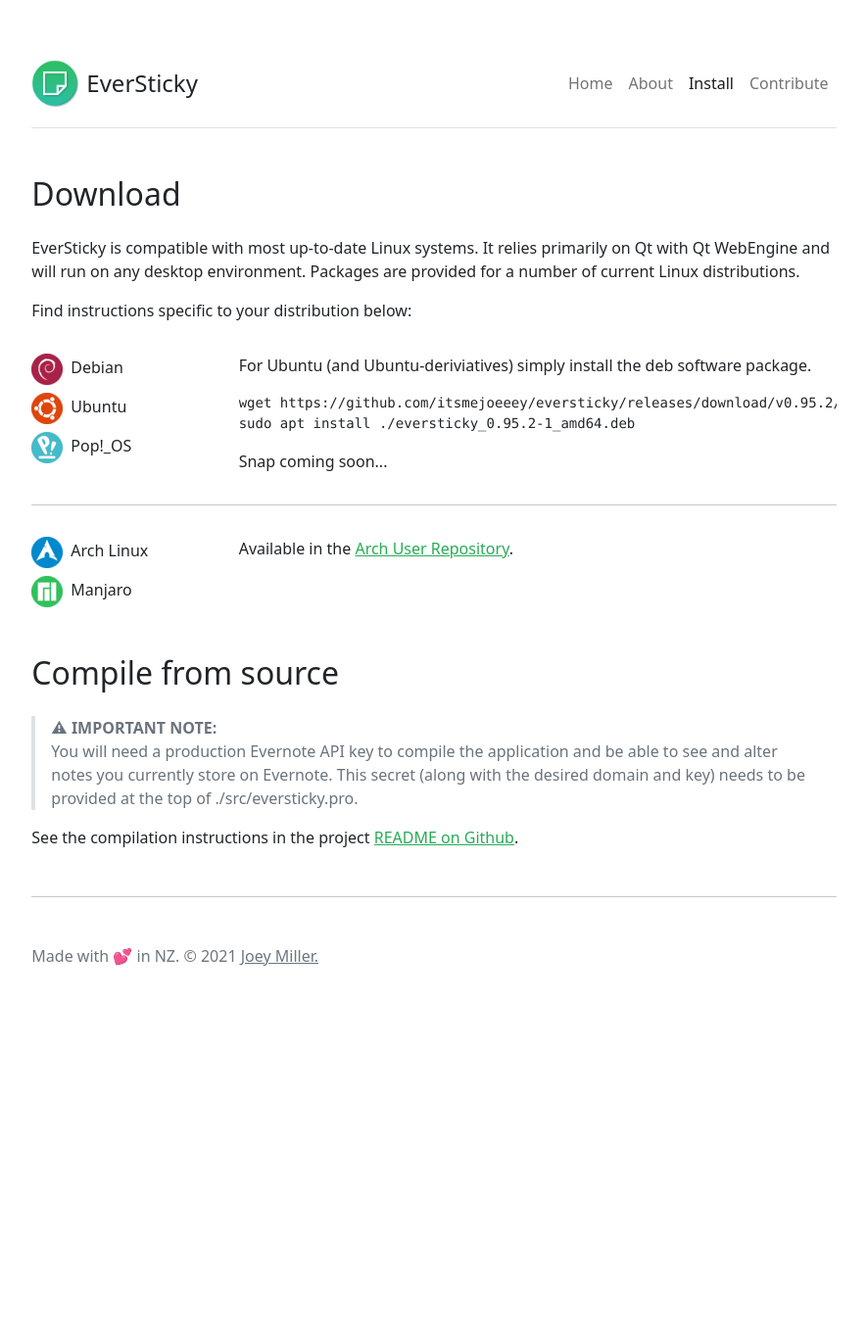
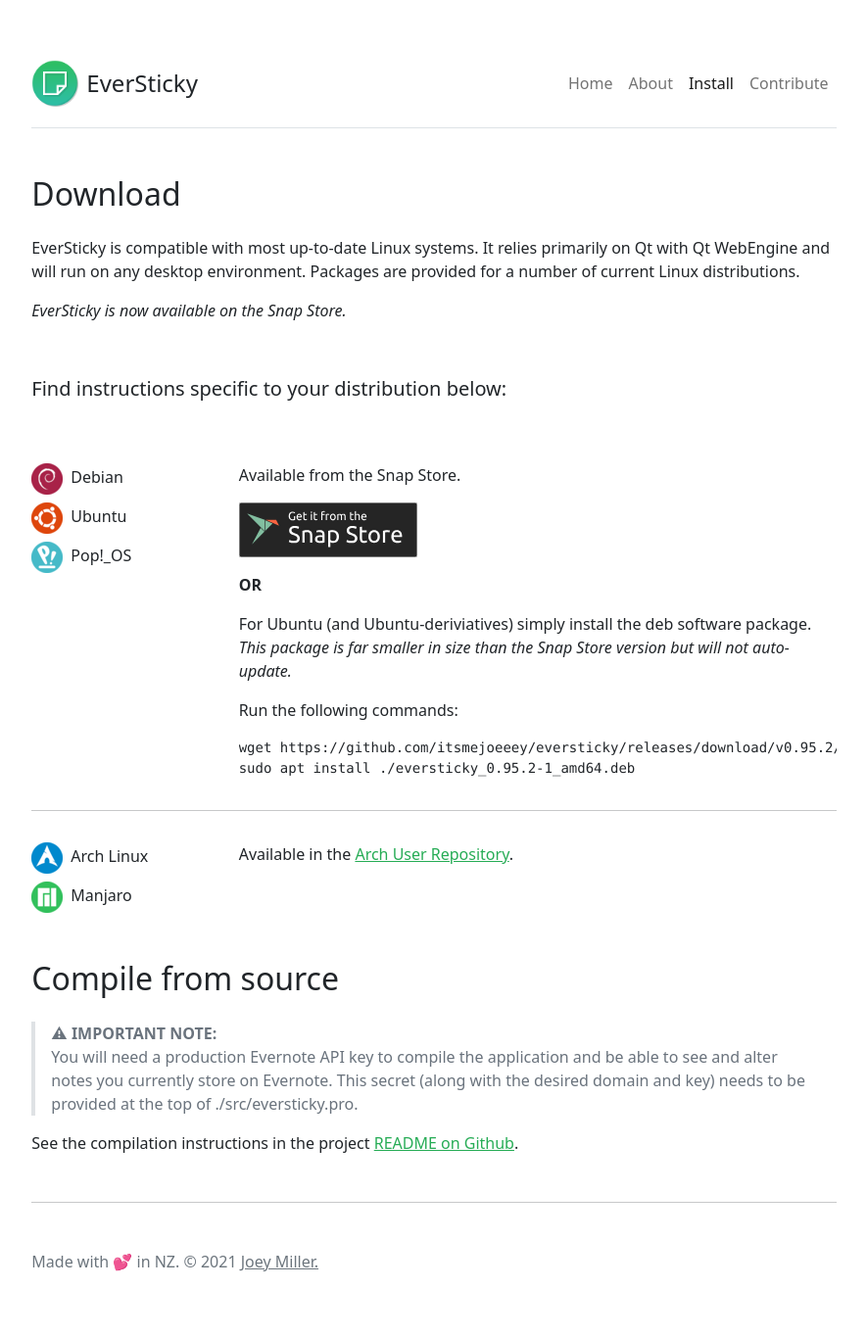
Before and after one commit to itsmejoeeey/eversticky-website, a Jekyll site: the page built from install.md, in a window 1280 px wide. Shown: the whole page at 98% size, without its empty margins (197-1082 px from the left). Built offline with Jekyll 4.4.1, drawn with Linux system fonts in a browser that asks for light colours; before the commit the page ends 1052 px from its top, so only the background shows below that.

Commit message:
Added Snap Store instructions to install.md

```diff
--- a/install.md
+++ b/install.md
@@ -6,10 +6,15 @@
 
 ## Download
 
-EverSticky is compatible with most up-to-date Linux systems. It relies primarily on Qt with Qt WebEngine and will run on any desktop environment. Packages are provided for a number of current Linux distributions.
+EverSticky is compatible with most up-to-date Linux systems. It relies primarily on Qt with Qt WebEngine and will run on any desktop environment.
+Packages are provided for a number of current Linux distributions.
 
-Find instructions specific to your distribution below:
+_EverSticky is now available on the Snap Store._
 
+<br/>
+
+##### Find instructions specific to your distribution below:
+<br/>
 <div class="row pt-3">
     <div class="col-md-3">
         <ul class="list-unstyled">
@@ -19,10 +24,15 @@
         </ul>
     </div>
     <div class="col-md-9">
-        <p>For Ubuntu (and Ubuntu-deriviatives) simply install the deb software package.</p>
+        <p>Available from the Snap Store.</p>
+        <p><a href="https://snapcraft.io/eversticky">
+            <img alt="Get it from the Snap Store" src="{{ "/assets/img/snap-store-black.svg" }}" />
+        </a></p>
+        <p><b>OR</b></p>
+        <p>For Ubuntu (and Ubuntu-deriviatives) simply install the deb software package. <i>This package is far smaller in size than the Snap Store version but will not auto-update.</i></p>
+        <p>Run the following commands:</p>
         <pre><code>wget https://github.com/itsmejoeeey/eversticky/releases/download/v0.95.2/eversticky_0.95.2-1_amd64.deb
 sudo apt install ./eversticky_0.95.2-1_amd64.deb</code></pre>
-        <p>Snap coming soon...</p>
     </div>
 </div>
 
```
Also changed, not shown: assets/img/snap-store-black.svg (added).
